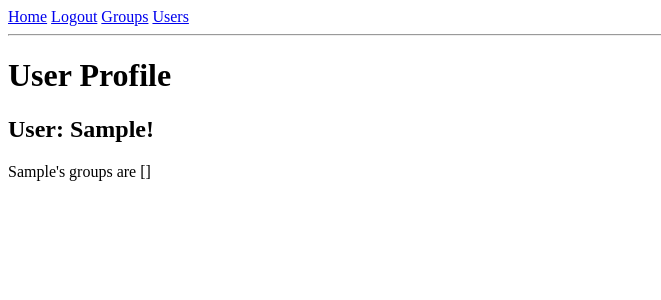
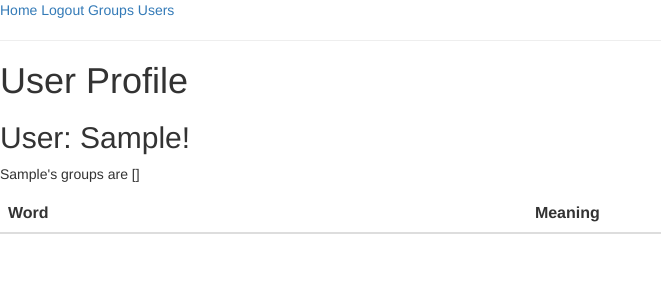
Before and after one commit to Sasafrass/straattaal, a Flask app: page /users/sample in a window 1280 px wide. Shown: the top 300 px of the page, without its empty margins (0-661 px from the left). Run offline with Flask 2, Linux system fonts and the light colour scheme; the visitor is signed in with stand-in values (Sample User, id 1); data comes from the database, SQL or seed files in the repository; data that the repository does not hold is empty; some libraries are stand-ins or nearby versions.

Commit message:
Add /users/<username> route - display all words + meanings.

```diff
--- a/app/templates/base.html
+++ b/app/templates/base.html
@@ -5,6 +5,12 @@
         {% else %}
         <title>Cool application</title>
         {% endif %}
+
+        <meta name="viewport" content="width=device-width, initial-scale=1.0">
+        <script src="//code.jquery.com/jquery-1.11.1.min.js"></script>
+        <script src="//netdna.bootstrapcdn.com/bootstrap/3.2.0/js/bootstrap.min.js"></script>
+        <link href="//netdna.bootstrapcdn.com/bootstrap/3.2.0/css/bootstrap.min.css" rel="stylesheet" id="bootstrap-css">
+        <link href="//maxcdn.bootstrapcdn.com/font-awesome/4.2.0/css/font-awesome.min.css" rel="stylesheet">
     </head>
     <body>
         <div>
--- a/app/templates/users/user.html
+++ b/app/templates/users/user.html
@@ -1,7 +1,22 @@
 {% extends "base.html" %}
 
 {% block content %}
+    <!-- Main introduction -->
     <h1>User Profile</h1>
     <h2>User: {{ user.username.capitalize() }}!</h2>
     <p>{{ user.username.capitalize() }}'s groups are {{ user.groups }}</p>
+
+    <!-- Table with words and meanings -->
+    <table class="table table-striped">
+        <thead>
+            <th style="text-align:left">Word</th>
+            <th style="text-align:left">Meaning</th>
+        </thead>
+        {% for word in words %}
+          <tr>
+              <td>{{ word.word }}</td>
+              <td>{{ word.meaning }}</td>
+          </tr>
+        {% endfor %}
+    </table>
 {% endblock %}
--- a/app/users/routes.py
+++ b/app/users/routes.py
@@ -1,7 +1,11 @@
-from flask import redirect, render_template, url_for
+from flask import redirect, render_template, request, url_for
 from flask_login import current_user, login_required
-from app.models import User
+from app.models import User, Slang
 from app.users import bp
+
+
+# TODO: MOVE THIS VARIABLE SOMEWHERE ELSE.
+WORDS_PER_PAGE = 25
 
 
 @bp.route("/main")
@@ -15,5 +19,14 @@ def main():
 @login_required
 def users(username):
     user = User.query.filter_by(username=username).first_or_404()
+    user_id = user.get_id()
+    page = request.args.get("page", 1, type=int)
+    words = Slang.query.filter_by(user_id=user_id).paginate(page, WORDS_PER_PAGE, False)
 
-    return render_template("users/user.html", user=user)
+    return render_template("users/user.html", user=user, words=words.items)
+
+# articles = (
+#     Article.query.filter_by(newspaper=newspaper)
+#     .order_by(Article.published_date.desc().nullslast())
+#     .paginate(page, POSTS_PER_PAGE, False)
+# )
```
